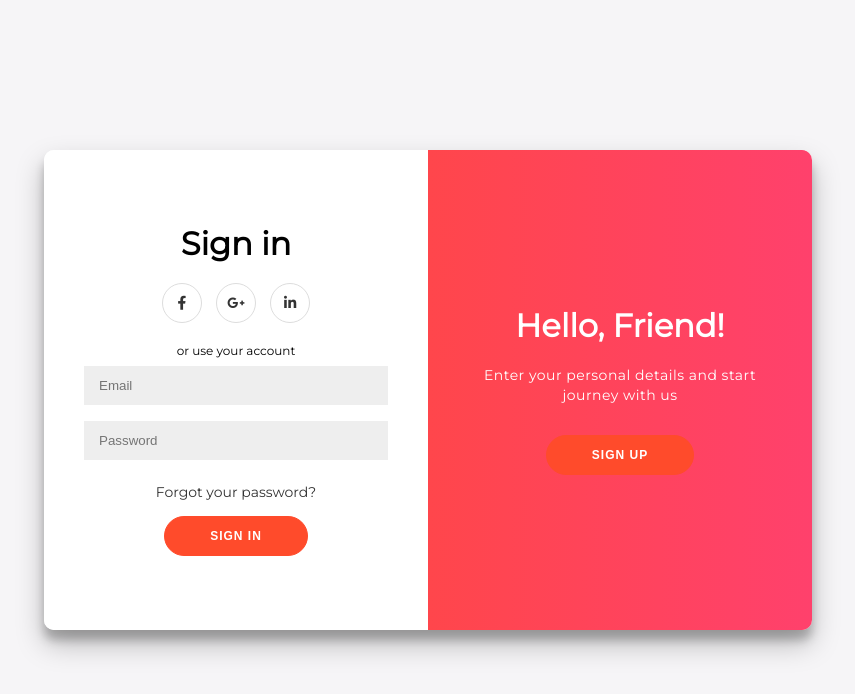
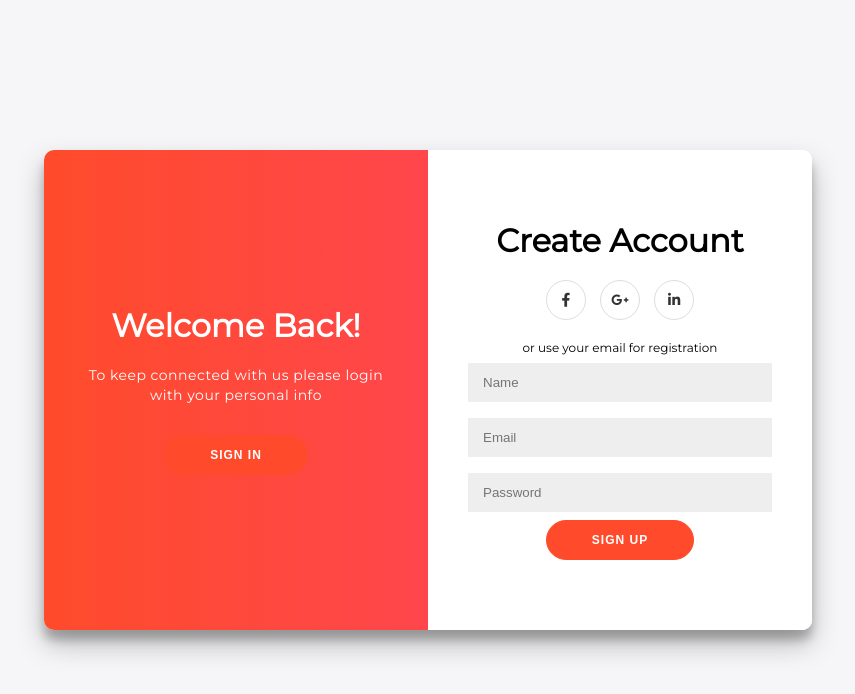
Before and after one commit to pjblitz86/HTML_CSS_Sandbox, a plain HTML site: page sliding_signin_signup_form/index.html in a window 1280 px wide. Both pictures are taken after a click on the button "SIGN UP". Shown: the whole page, without its empty margins (212-1067 px from the left). Drawn offline with Linux system fonts and the light colour scheme.

Commit message:
js selectors, event listeners and css for moving overlay

```diff
--- a/sliding_signin_signup_form/main.js
+++ b/sliding_signin_signup_form/main.js
@@ -0,0 +1,11 @@
+const signUpButton = document.getElementById("signUp");
+const signInButton = document.getElementById("signIn");
+const container = document.getElementById("container");
+
+signUpButton.addEventListener("click", () => {
+  container.classList.add("right-panel-active");
+});
+
+signInButton.addEventListener("click", () => {
+  container.classList.remove("right-panel-active");
+});
--- a/sliding_signin_signup_form/style.css
+++ b/sliding_signin_signup_form/style.css
@@ -183,3 +183,35 @@
 .overlay-left {
   transform: translateX(-20%);
 }
+
+/* ANIMATION */
+
+/* Move signin to the right */
+.container.right-panel-active .sign-in-container {
+  transform: translateX(100%);
+}
+
+/* Move overlay to the left */
+.container.right-panel-active .overlay-container {
+  transform: translateX(-100%);
+}
+
+/* Bring sign up over sign in */
+.container.right-panel-active .sign-up-container {
+  transform: translateX(100%);
+  opacity: 1;
+  z-index: 5;
+}
+
+/* Move overlay back to the right */
+.container.right-panel-active .overlay {
+  transform: translateX(50%);
+}
+
+.container.right-panel-active .overlay-left {
+  transform: translate(0);
+}
+
+.container.right-panel-active .overlay-right {
+  transform: translate(20%);
+}
```
